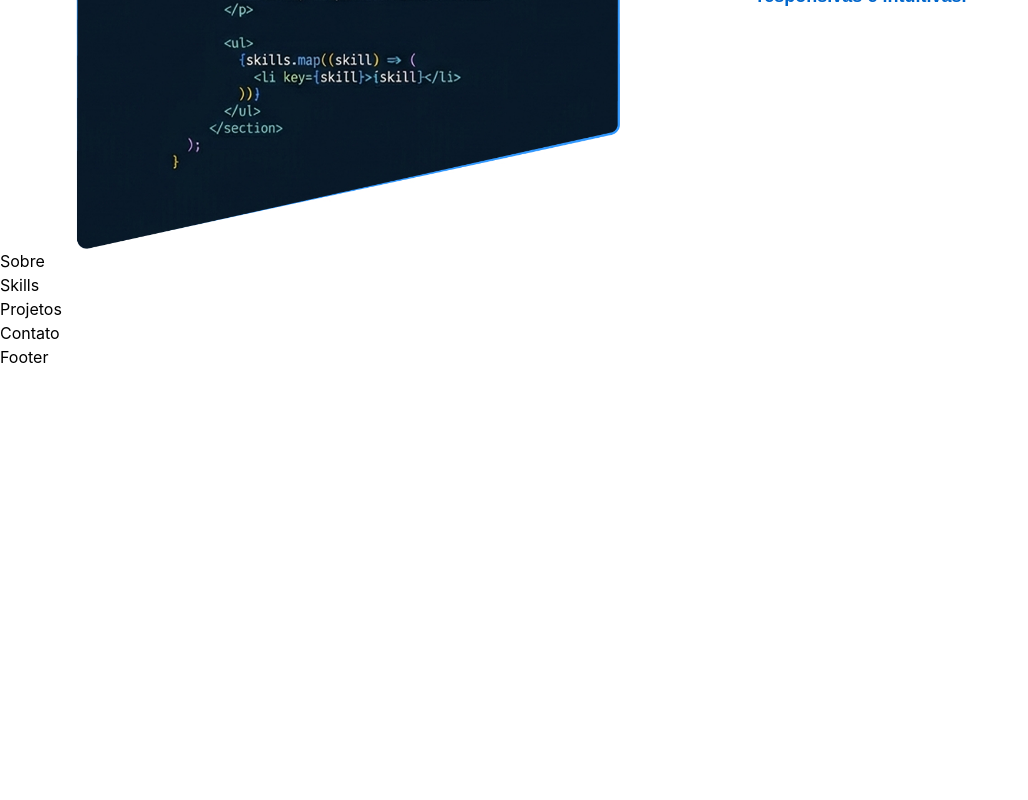
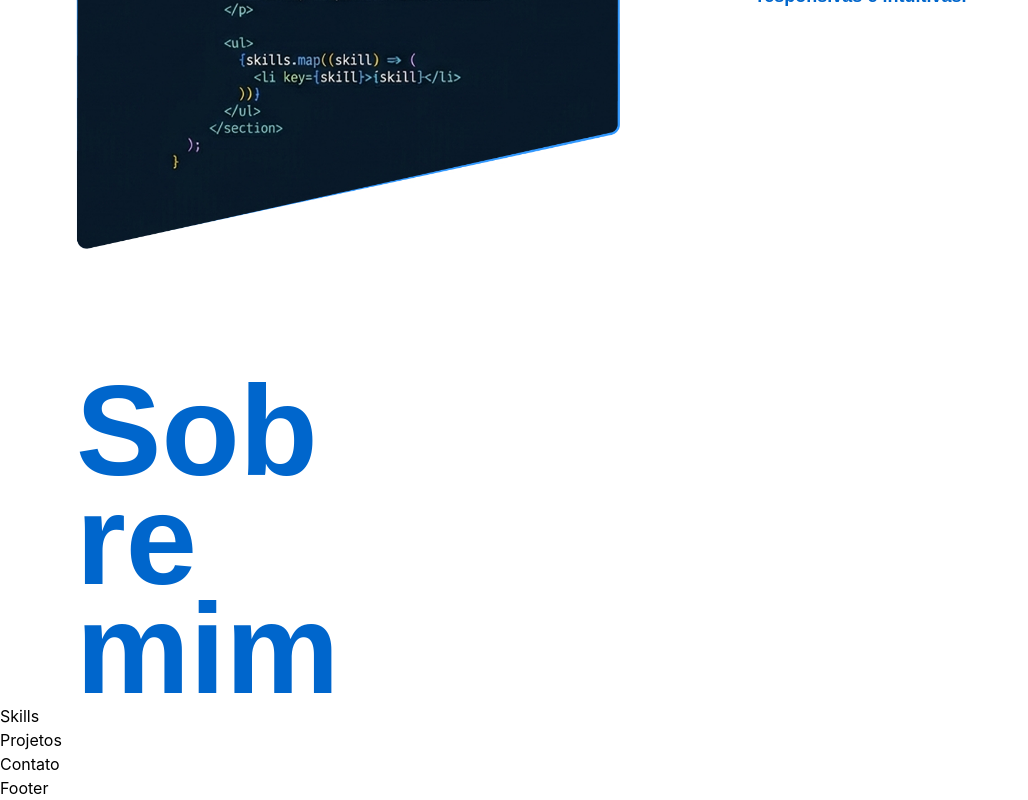
Before and after one commit to gutosavi/gustavo-portfolio, a React (Vite) app: page / in a window 1280 px wide. Shown: the part 567-1367 px from the top of the page, without its empty margins (0-1028 px from the left). Before the commit the page ends 936 px from the top, so only its background shows below. Built offline with nearby package versions, Linux system fonts and the light colour scheme.

Commit message:
feat: criado componente de título e add na seção sobre.tsx

```diff
--- /dev/null
+++ b/src/components/SectionTitle.tsx
@@ -0,0 +1,15 @@
+import React from 'react'
+
+interface SectionTitleProp {
+  title: string;
+}
+
+const SectionTitle = ({ title }: SectionTitleProp) => {
+  return (
+    <div className="text-primary-600 text-4xl font-display font-bold leading-[0.85] w-70 wrap-break-word laptop:text-9xl">
+      {title}
+    </div>
+  )
+}
+
+export default SectionTitle
--- a/src/sections/Sobre.tsx
+++ b/src/sections/Sobre.tsx
@@ -1,8 +1,16 @@
 import React from 'react'
+import Container from '../components/Container'
+import SectionTitle from '../components/SectionTitle'
 
 const Sobre = () => {
   return (
-    <section>Sobre</section>
+    <section>
+      <Container>
+        <div className='layout-grid'>
+          <SectionTitle title={'Sobre mim'}/>
+        </div>
+      </Container>
+    </section>
   )
 }
 
```
